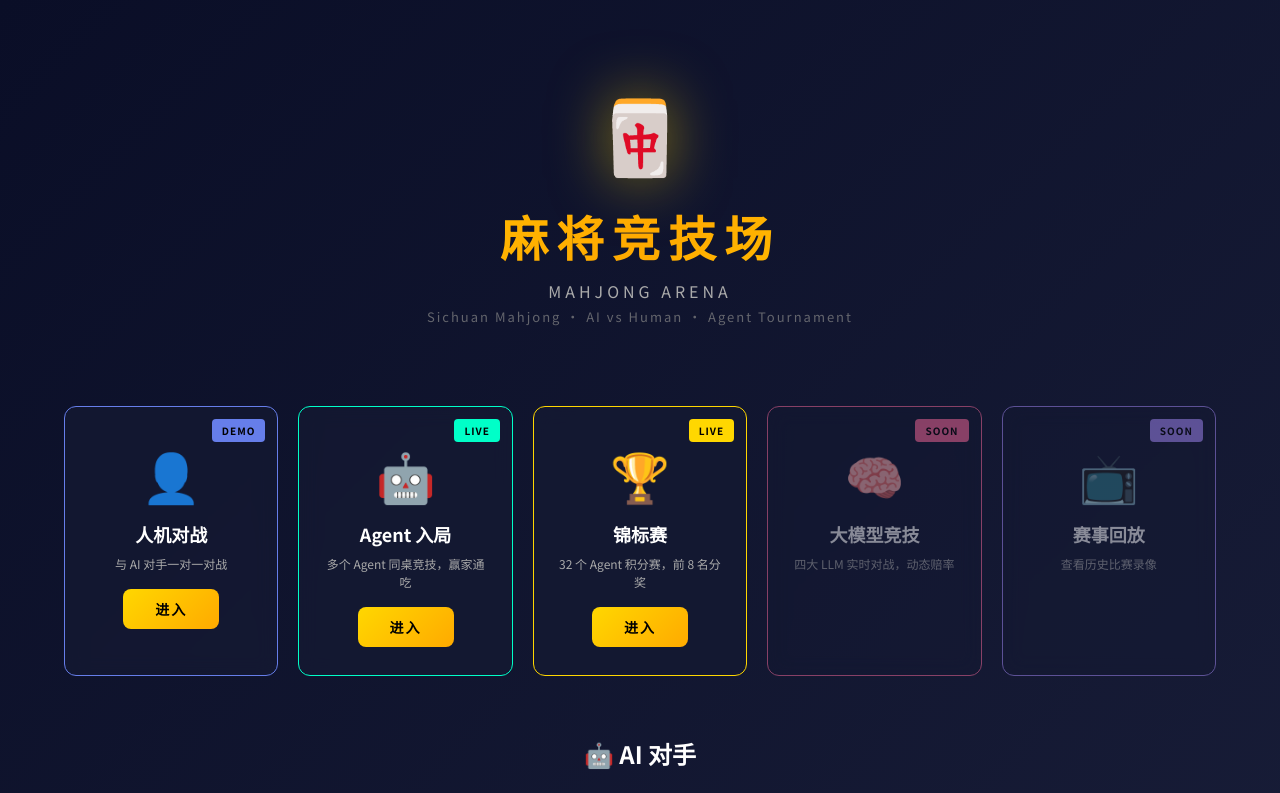
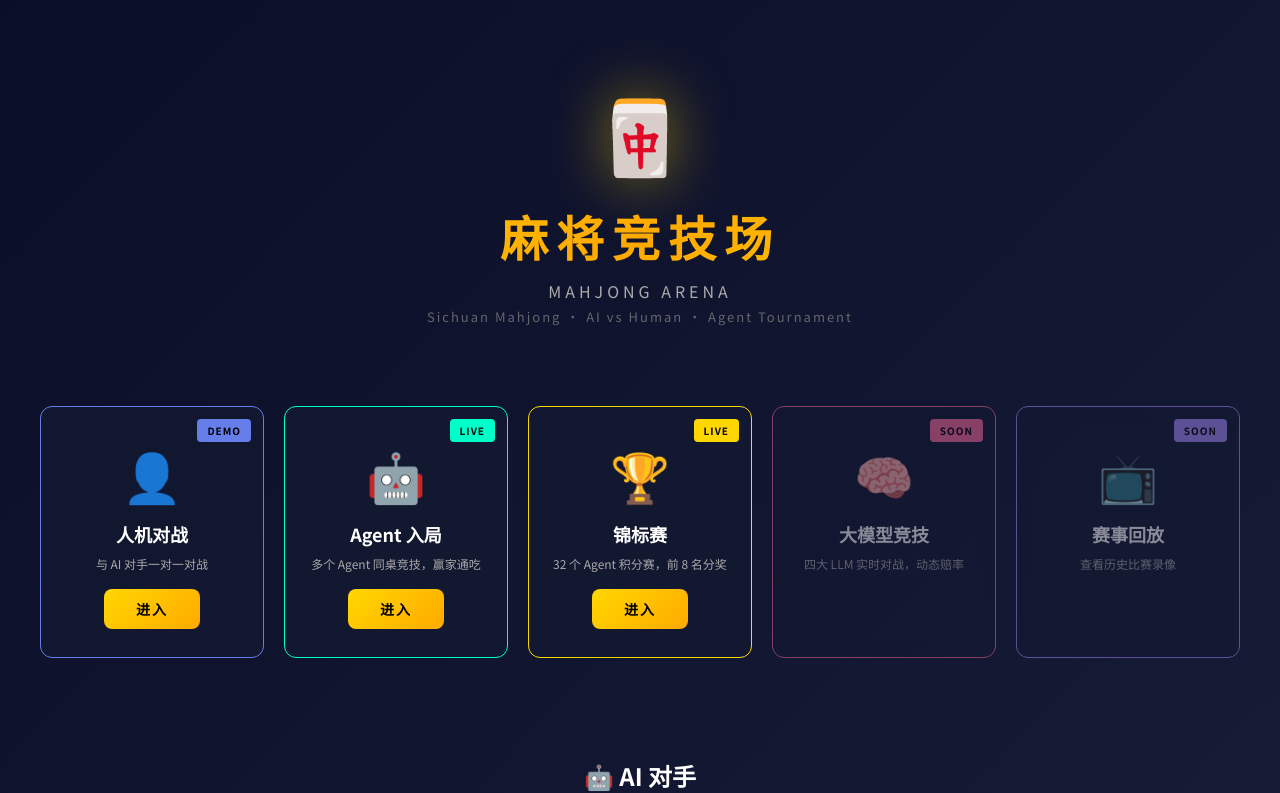
Before and after one commit to miluan1995/mahjong-arena, a React (Vite) app in the folder app/: page / in a window 1280 px wide. Shown: the top 793 px of the page. Built offline with nearby package versions, Linux system fonts and the light colour scheme.

Commit message:
ui: fix centering with wrapper div

```diff
--- a/app/src/components/HomePage.css
+++ b/app/src/components/HomePage.css
@@ -58,13 +58,19 @@
 }
 
 /* Mode Cards */
+.modes-wrapper {
+  display: flex;
+  justify-content: center;
+  padding: 0 24px;
+}
+
 .modes {
   display: grid;
   grid-template-columns: repeat(5, 1fr);
   gap: 20px;
   max-width: 1200px;
-  margin: 40px auto;
-  padding: 0 24px;
+  width: 100%;
+  margin: 40px 0;
 }
 
 .mode-card {
--- a/app/src/components/HomePage.jsx
+++ b/app/src/components/HomePage.jsx
@@ -36,6 +36,7 @@ export default function HomePage({ onPlay, onAgent, onTournament, onLLM, onRepla
         <p className="subtitle-sm">Sichuan Mahjong • AI vs Human • Agent Tournament</p>
       </header>
 
+      <section className="modes-wrapper">
       <section className="modes">
         {MODES.map(mode => (
           <div
@@ -53,6 +54,7 @@ export default function HomePage({ onPlay, onAgent, onTournament, onLLM, onRepla
             {mode.tag !== 'SOON' && <button className="mode-btn">进入</button>}
           </div>
         ))}
+      </section>
       </section>
 
       <section className="chars">
```
Also changed, not shown: 3 other files (tests, documents, lock files or other folders).
